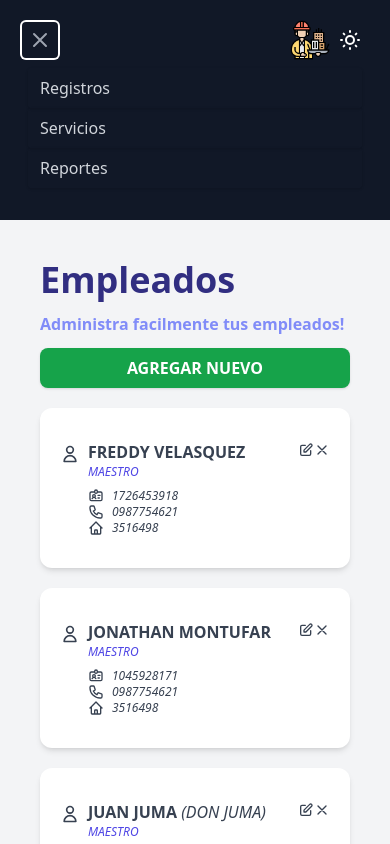
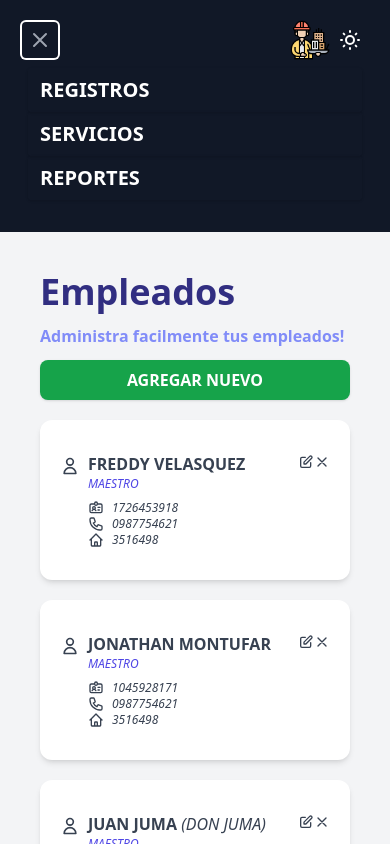
Before and after one commit to listerineh/architect-admin, a React (Vite) app: page /employees in a window 390 px wide. Both pictures are taken after a click on the button 40 px from the left and 40 px from the top of the page. Shown: the top 844 px of the page. Built offline with nearby package versions, Linux system fonts and the light colour scheme; data requests are answered from the project's data file.

Commit message:
Feature: responsive topnav design and initial functionality

```diff
--- a/src/layout/Layout.jsx
+++ b/src/layout/Layout.jsx
@@ -3,9 +3,11 @@ import { Disclosure } from "@headlessui/react";
 import { MenuIcon, XIcon, MoonIcon, SunIcon } from "@heroicons/react/outline";
 import Logo from "../images/logo.webp";
 
-const Layout = ({theme, handleThemeSwitch}) => {
+const Layout = ({ theme, handleThemeSwitch }) => {
   const location = useLocation();
   const currentURL = location.pathname;
+
+  const openOptions = () => {};
 
   return (
     <Disclosure as="nav">
@@ -20,7 +22,17 @@ const Layout = ({theme, handleThemeSwitch}) => {
                     onClick={handleThemeSwitch}
                     className="p-2 md:mt-2 text-white text-lg hover:animate-pulse"
                   >
-                    {theme === 'light' ? <SunIcon className="block h-6 w-6 hover:text-yellow-300" aria-hidden="true" /> : <MoonIcon className="block h-6 w-6 hover:text-gray-400" aria-hidden="true" />}
+                    {theme === "light" ? (
+                      <SunIcon
+                        className="block h-6 w-6 hover:text-yellow-300"
+                        aria-hidden="true"
+                      />
+                    ) : (
+                      <MoonIcon
+                        className="block h-6 w-6 hover:text-gray-400"
+                        aria-hidden="true"
+                      />
+                    )}
                   </button>
                 </div>
                 <div className="sm:float-left float-right">
@@ -34,7 +46,9 @@ const Layout = ({theme, handleThemeSwitch}) => {
                         alt="Web page Logo"
                         className="sm:w-12 w-10 sm:h-12 h-10"
                       />
-                      <h1 className="text-3xl pl-2 mt-2 sm:block hidden uppercase">Inicio</h1>
+                      <h1 className="text-3xl pl-2 mt-2 sm:block hidden uppercase">
+                        Inicio
+                      </h1>
                     </div>
                   </Link>
                 </div>
@@ -49,34 +63,96 @@ const Layout = ({theme, handleThemeSwitch}) => {
                 </div>
               </div>
               <Disclosure.Panel className="sm:hidden">
+                <div className="p-2 pt-2 pb-3 space-y-0">
+                  <Disclosure>
+                    {({ open }) => (
+                      <>
+                        <Disclosure.Button className="flex w-full px-3 py-2 text-white hover:bg-indigo-300 rounded-sm text-base font-medium shadow">
+                          <span className="uppercase font-bold text-xl">Registros</span>
+                        </Disclosure.Button>
+                        <Disclosure.Panel>
                           <div className="px-2 pt-2 pb-3 space-y-0">
                             <Link
-                    to="/"
+                              to="/employees"
                               className={`${
-                      currentURL === "/"
-                        ? "bg-indigo-300 text-white"
-                        : "text-gray-300 hover:bg-zinc-500 hover:text-white"
-                    }  block px-3 py-2 rounded-sm text-base font-medium shadow`}
+                                currentURL === "/employees"
+                                  ? "text-indigo-300 font-bold"
+                                  : "text-white"
+                              }  block ml-5 hover:text-indigo-200`}
                             >
-                    Registros
+                              Empleados
                             </Link>
                             <Link
-                    to="/portfolio"
+                              to="/providers"
                               className={`${
-                      currentURL === "/portfolio"
-                        ? "bg-indigo-300 text-white"
-                        : "text-gray-300 hover:bg-zinc-500 hover:text-white"
-                    }  block px-3 py-2 rounded-sm text-base font-medium shadow`}
+                                currentURL === "/providers"
+                                  ? "text-indigo-300 font-bold"
+                                  : "text-white"
+                              }  block ml-5 hover:text-indigo-200`}
                             >
-                    Servicios
+                              Proveedores
                             </Link>
                             <Link
-                    to="/contacts"
+                              to="/equipment"
                               className={`${
-                      currentURL === "/contacts"
-                        ? "bg-indigo-300 text-white"
-                        : "text-gray-300 hover:bg-zinc-500 hover:text-white"
-                    }  block px-3 py-2 rounded-sm text-base font-medium shadow`}
+                                currentURL === "/equipment"
+                                  ? "text-indigo-300 font-bold"
+                                  : "text-white"
+                              }  block ml-5 hover:text-indigo-200`}
+                            >
+                              Equipos
+                            </Link>
+                          </div>
+                        </Disclosure.Panel>
+                      </>
+                    )}
+                  </Disclosure>
+                  <Disclosure>
+                    {({ open }) => (
+                      <>
+                        <Disclosure.Button className="flex w-full px-3 py-2 text-white hover:bg-indigo-300 rounded-sm text-base font-medium shadow">
+                        <span className="uppercase font-bold text-xl">Servicios</span>
+                        </Disclosure.Button>
+                        <Disclosure.Panel className="">
+                          <div className="px-2 pt-2 pb-3 space-y-0">
+                            <Link
+                              to="/workflow"
+                              className={`${
+                                currentURL === "/workflow"
+                                  ? "text-indigo-300 font-bold"
+                                  : "text-white"
+                              }  block ml-5 hover:text-indigo-200`}
+                            >
+                              Flujo de trabajo
+                            </Link>
+                            <Link
+                              to="/rentals"
+                              className={`${
+                                currentURL === "/rentals"
+                                  ? "text-indigo-300 font-bold"
+                                  : "text-white"
+                              }  block ml-5 hover:text-indigo-200`}
+                            >
+                              Alquileres
+                            </Link>
+                            <Link
+                              to="/shopping"
+                              className={`${
+                                currentURL === "/shopping"
+                                  ? "text-indigo-300 font-bold"
+                                  : "text-white"
+                              }  block ml-5 hover:text-indigo-200`}
+                            >
+                              Materiales
+                            </Link>
+                          </div>
+                        </Disclosure.Panel>
+                      </>
+                    )}
+                  </Disclosure>
+                  <Link
+                    to="/reports"
+                    className="uppercase font-bold text-xl flex w-full px-3 py-2 text-white hover:bg-indigo-300 rounded-sm shadow"
                   >
                     Reportes
                   </Link>
```
Lines whose indentation alone changed are shown as unchanged.
